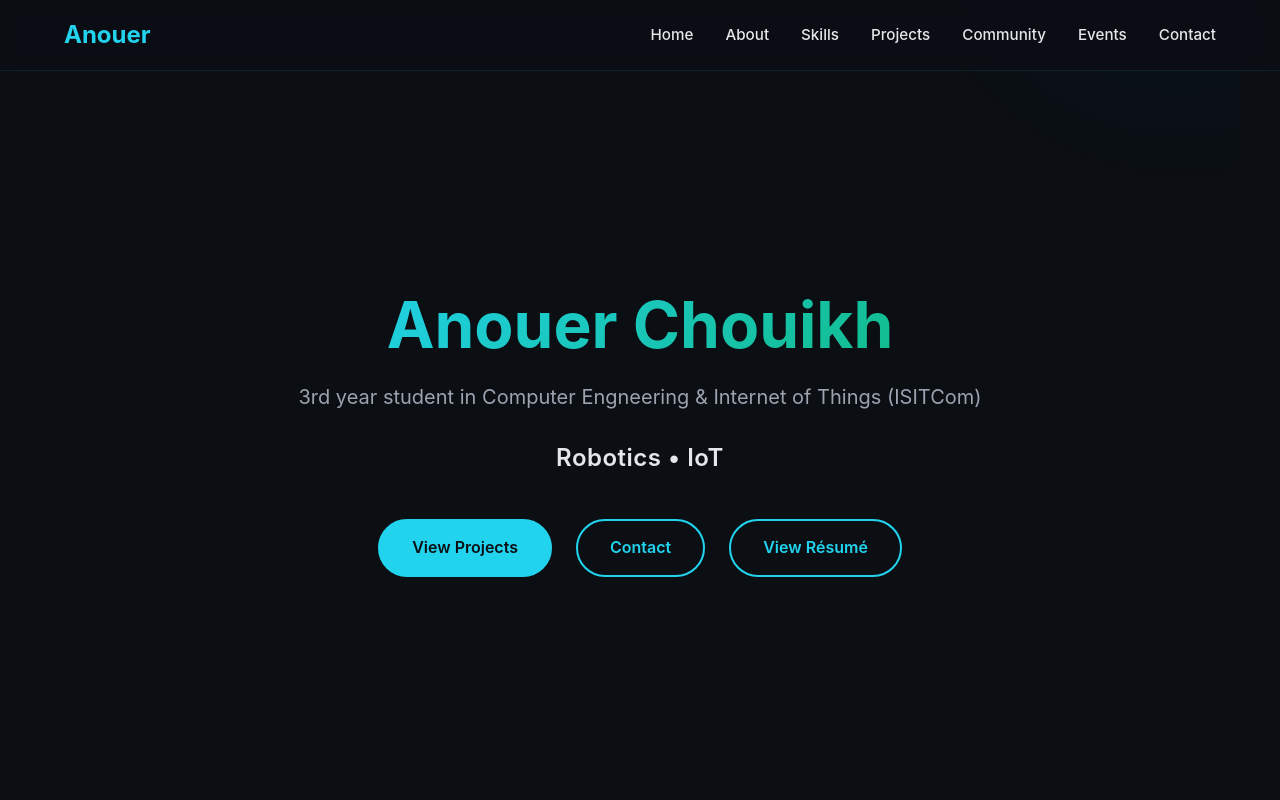
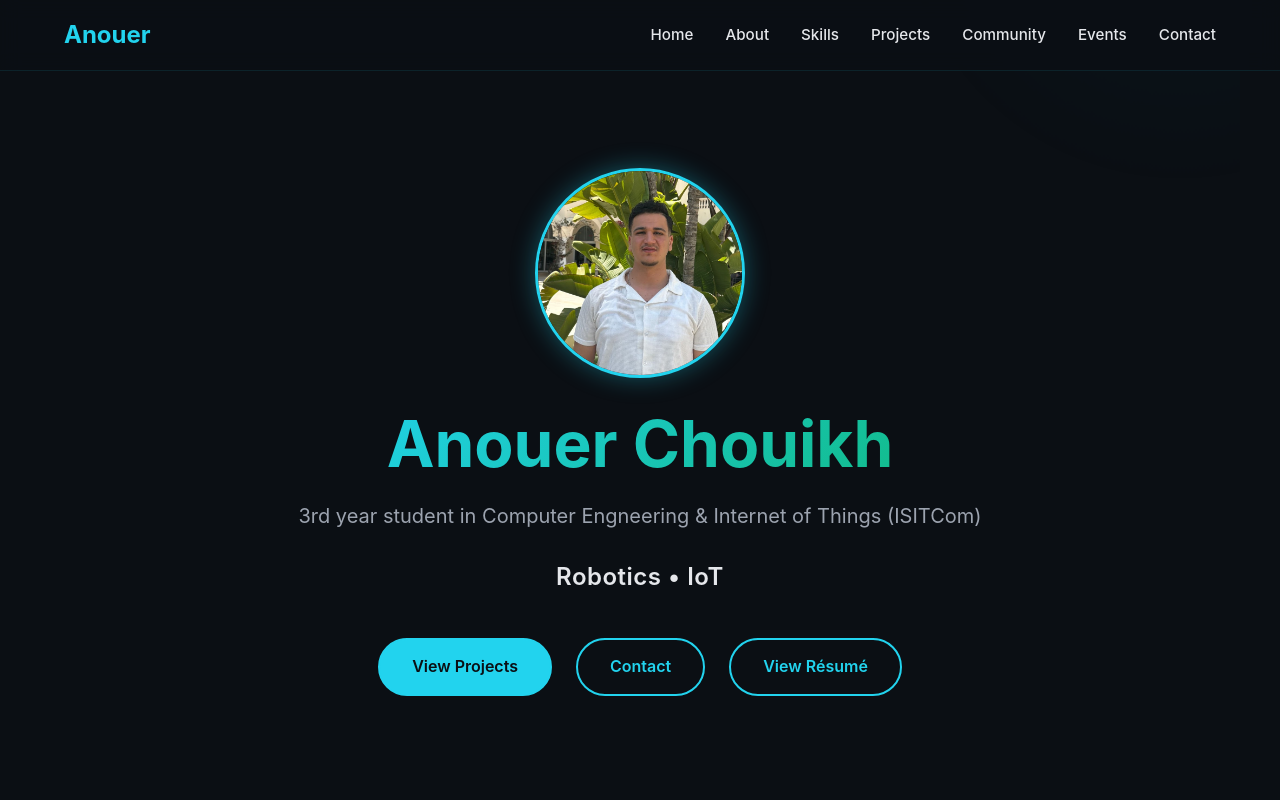
Before and after one commit to AnouerChouikhgithub/Portfolio, a React (Vite) app: page / in a window 1280 px wide. Shown: the top 800 px of the page. Built offline with nearby package versions, Linux system fonts and the light colour scheme.

Commit message:
Adding another photo profile

```diff
--- a/src/components/Hero.jsx
+++ b/src/components/Hero.jsx
@@ -46,6 +46,11 @@ export default function Hero() {
     <>
       <section className="hero container" aria-labelledby="hero-heading">
         <div className="hero__content">
+          <img
+            className="hero__portrait"
+            src="/me2.jpg"
+            alt="Portrait of Anouer Chouikh"
+          />
           <h1 id="hero-heading" className="hero__name">Anouer Chouikh</h1>
           <p className="hero__title">3rd year student in  Computer Engneering & Internet of Things (ISITCom)</p>
           <p className="hero__tagline">Robotics • IoT</p>
--- a/src/styles.css
+++ b/src/styles.css
@@ -211,6 +211,17 @@ a:focus-visible {
     animation: fadeInUp 1s ease-out;
 }
 
+.hero__portrait {
+    display: block;
+    width: clamp(160px, 20vw, 210px);
+    aspect-ratio: 1;
+    margin: 0 auto 1.75rem;
+    border: 3px solid var(--accent);
+    border-radius: 50%;
+    object-fit: cover;
+    box-shadow: 0 0 24px rgba(34, 211, 238, 0.35);
+}
+
 @keyframes fadeInUp {
     from {
         opacity: 0;
@@ -2104,6 +2115,11 @@ a:focus-visible {
         align-items: center;
     }
 
+    .hero__portrait {
+        width: 160px;
+        margin-bottom: 1.5rem;
+    }
+
     .btn {
         width: 100%;
         max-width: 300px;
```
